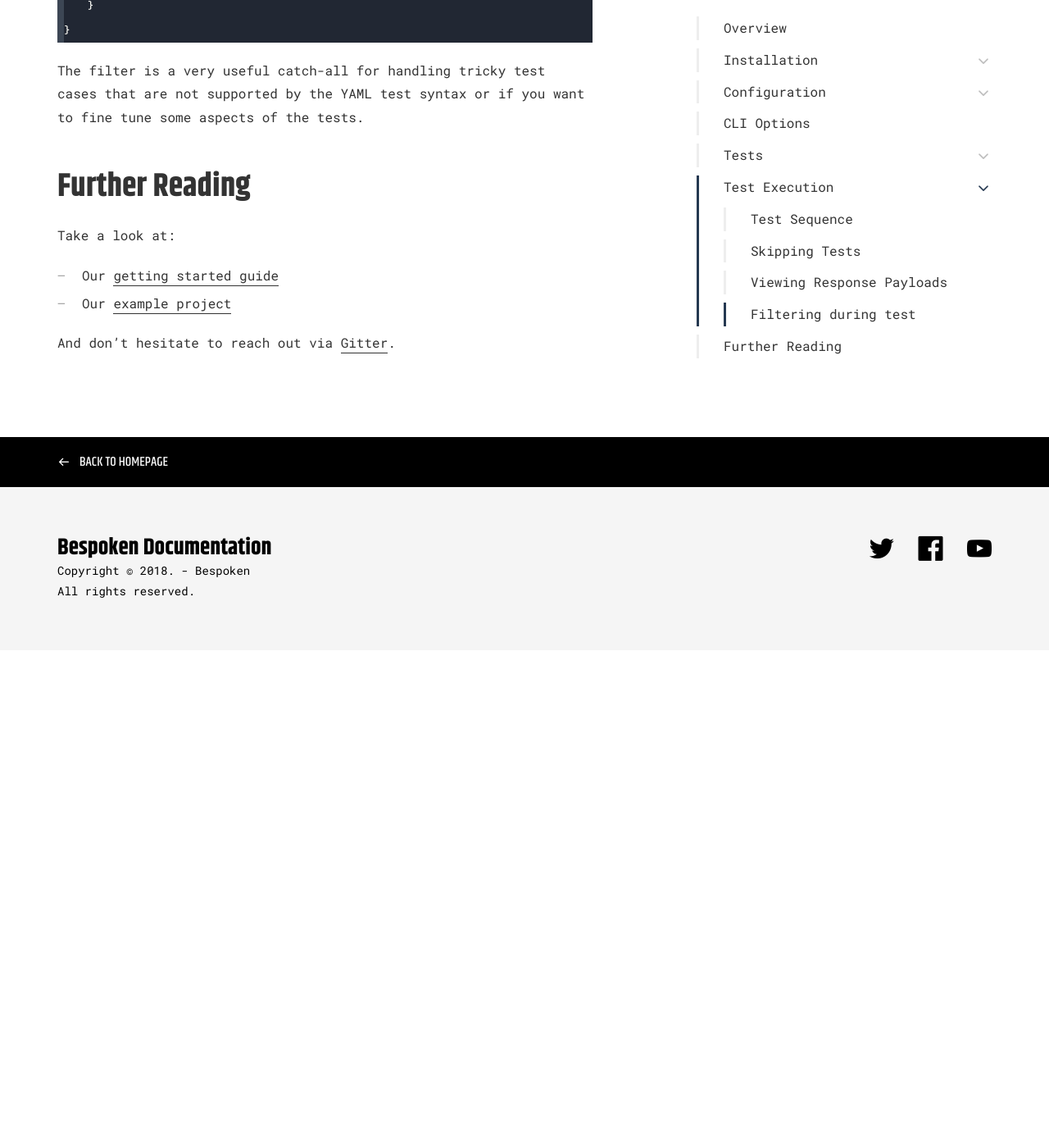
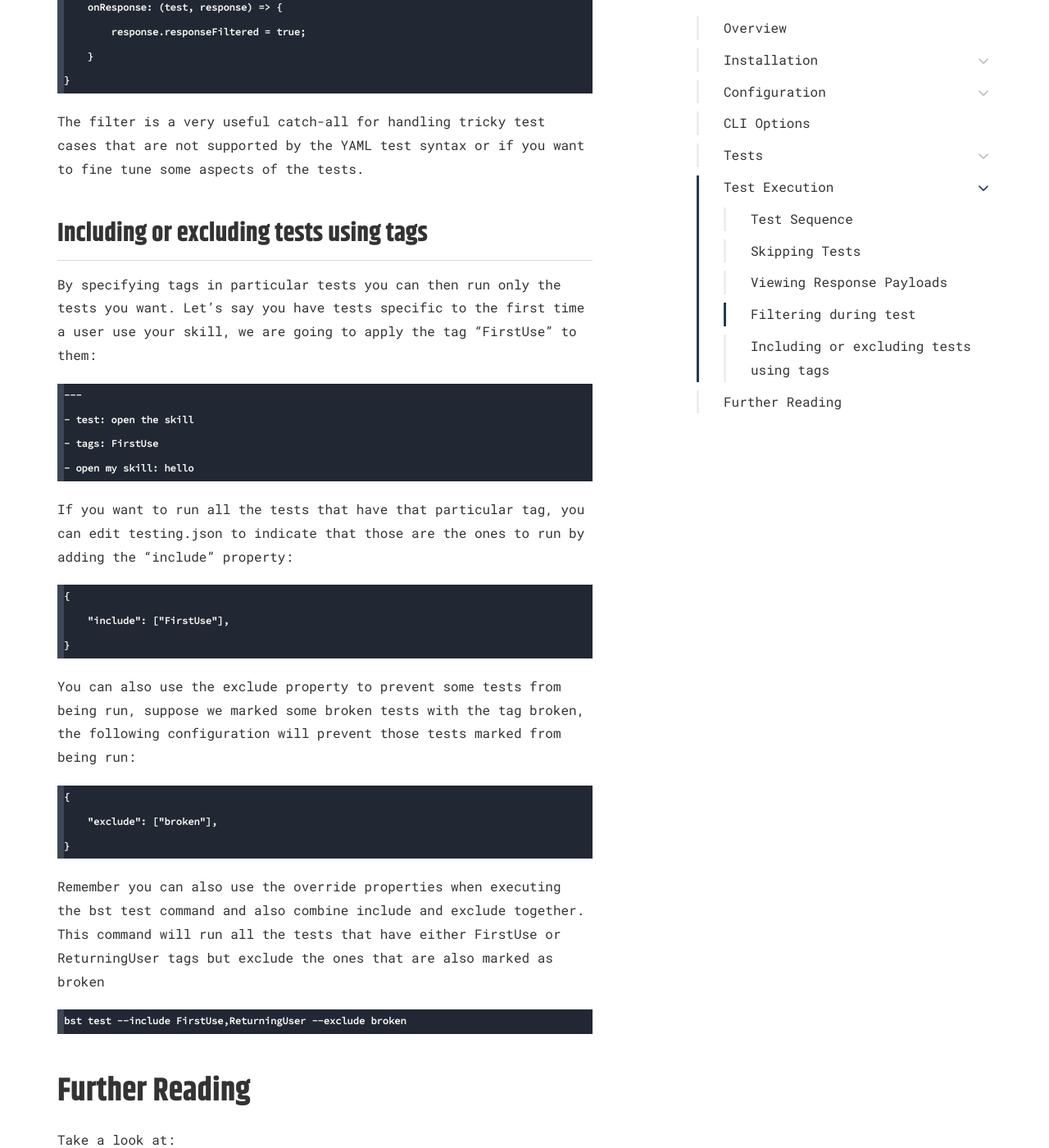
Before and after one commit to bespoken/bespoken-docs, a Jekyll site: the page built from end-to-end/guide.md, in a window 1280 px wide and 1400 px high, scrolled down 15254 px. Shown: the whole window at 82% size. Built offline with Jekyll 4.4.1, drawn with Linux system fonts in a browser that asks for light colours; some web fonts are replaced; before the commit the page ends 16047 px from its top, so only the background shows below that; some of the changed text lies outside the part shown.

Commit message:
Add include and exclude documentation

````diff
--- a/end-to-end/guide.md
+++ b/end-to-end/guide.md
@@ -109,6 +109,7 @@ Below the end-to-end testing configuration options and what they do are listed:
 * platform - The platform that is being tested - can be either `alexa` or `google` - defaults to `alexa`
 * type - The type of test being run - can be either `unit` or `e2e` - defaults to `unit`
 * [trace](#viewing-response-payloads) - Causes request and response JSON payloads from the skill to be printed to the console
+* [include and exclude](#including-or-excluding-tests-using-tags) - Runs or Skip the tests having the particular indicated tags
 
 To override [Jest options](https://facebook.github.io/jest/docs/en/configuration.html), just set them under the "jest" key.
 
@@ -461,6 +462,39 @@ module.exports = {
 
 The filter is a very useful catch-all for handling tricky test cases that are not supported by the YAML test syntax or if you want to fine tune some aspects of the tests.
 
+## Including or excluding tests using tags
+
+By specifying tags in particular tests you can then run only the tests you want. Let's say you have tests specific to the first time a user use your skill, we are going to apply the tag "FirstUse" to them:
+
+```
+---
+- test: open the skill
+- tags: FirstUse
+- open my skill: hello
+```
+
+If you want to run all the tests that have that particular tag, you can edit testing.json to indicate that those are the ones to run by adding the "include" property:
+
+```
+{
+    "include": ["FirstUse"],
+}
+```
+
+You can also use the exclude property to prevent some tests from being run, suppose we marked some broken tests with the tag broken, the following configuration will prevent those tests marked from being run:
+
+```
+{
+    "exclude": ["broken"],
+}
+```
+
+Remember you can also use the override properties when executing the bst test command and also combine include and exclude together. This command will run all the tests that have either FirstUse or ReturningUser tags but exclude the ones that are also marked as broken
+
+```
+bst test --include FirstUse,ReturningUser --exclude broken
+```
+
 # Further Reading
 Take a look at:
 * Our [getting started guide](../getting-started)
````
Also changed, not shown: unit-testing/guide.md (+34 -0 lines).
